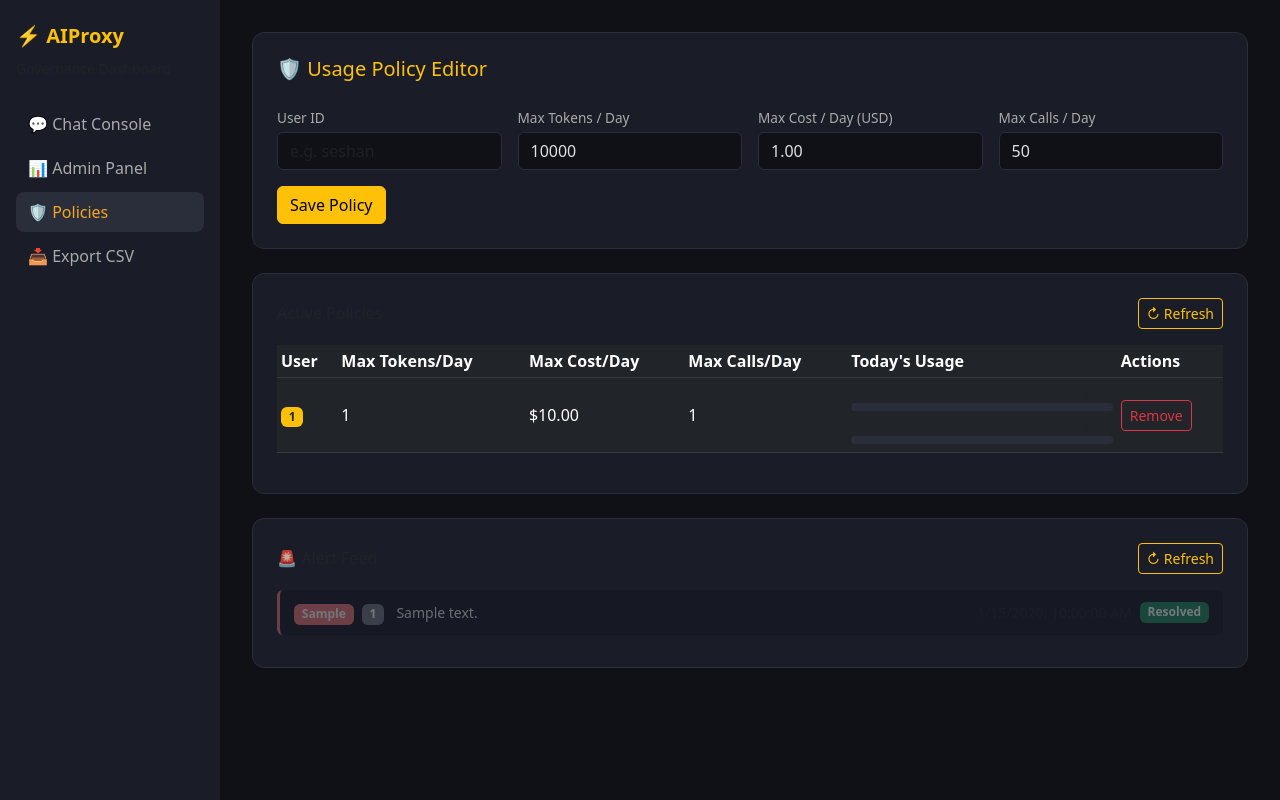
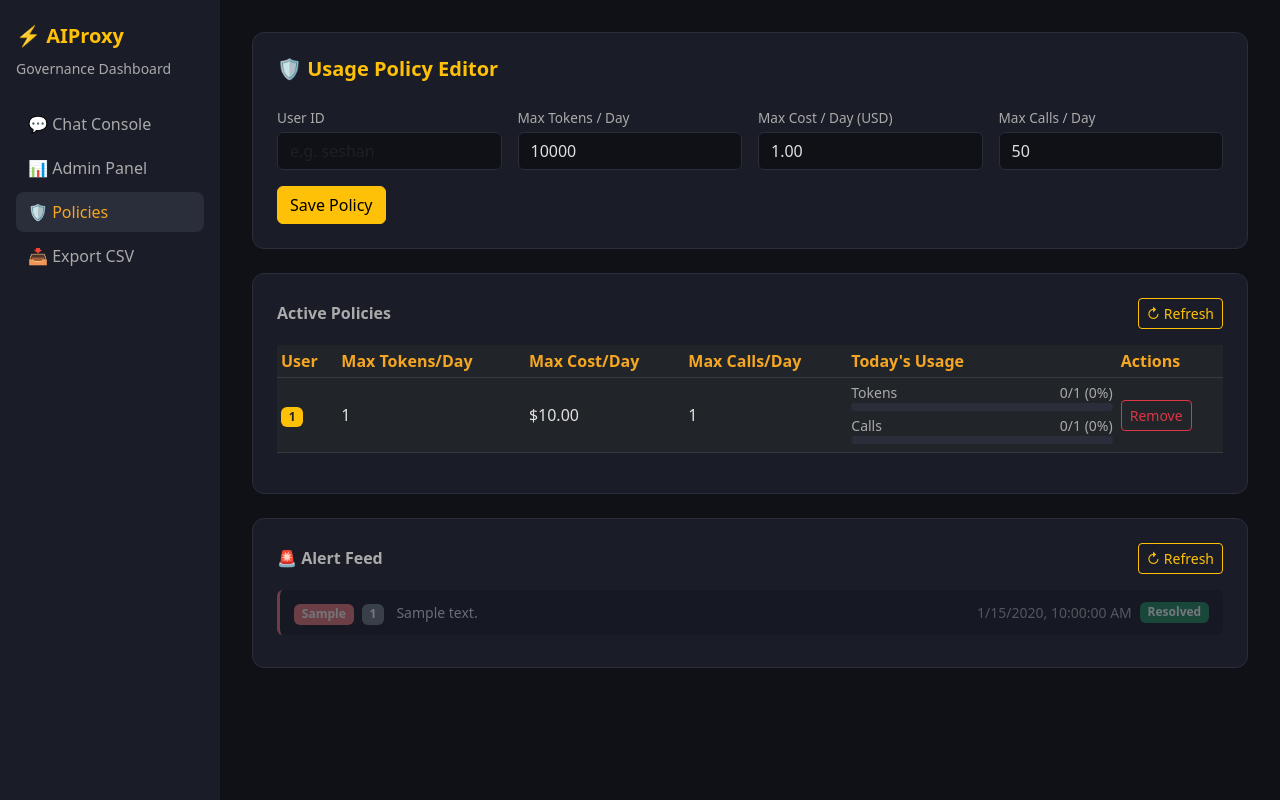
Before and after one commit to Seshan-28/aiproxy, a Flask app: page /admin/policies in a window 1280 px wide. Run offline with Flask 3, Linux system fonts and the light colour scheme; tables that the repository leaves empty hold one stand-in row (values such as "Sample post"); data that the repository does not hold is empty.

Commit message:
ui polish,text color enhancement and bug fixes

```diff
--- a/policy_engine.py
+++ b/policy_engine.py
@@ -27,8 +27,8 @@ def get_today_usage(user_id):
     usage = conn.execute("""
         SELECT
             COUNT(*) as calls,
-            COALESCE(SUM(input_tokens + output_tokens + COALESCE(tokens,0)), 0) as tokens,
-            COALESCE(ROUND(SUM(COALESCE(cost_usd,0) + COALESCE(cost,0)), 6), 0) as cost
+            COALESCE(SUM(COALESCE(tokens, 0) + COALESCE(input_tokens, 0) + COALESCE(output_tokens, 0)), 0) as tokens,
+            COALESCE(ROUND(SUM(COALESCE(cost, 0) + COALESCE(cost_usd, 0)), 6), 0) as cost
         FROM api_logs
         WHERE user_id = ? AND DATE(timestamp) = DATE('now')
     """, (user_id,)).fetchone()
--- a/templates/index.html
+++ b/templates/index.html
@@ -42,6 +42,10 @@
                     <option>user_001</option>
                     <option>user_002</option>
                     <option>admin</option>
+                    <option>seshan</option>
+                    <option>john</option>
+                    <option>testuser</option>
+                    <option>analyst</option>
                 </select>
             </small>
             <button class="btn btn-outline-secondary btn-sm" onclick="newSession()">
@@ -61,7 +65,7 @@
     let sessionId = 'sess_' + Math.random().toString(36).substr(2, 9);
 
     // Then in sendMessage(), add session_id to the fetch body:
-    body: JSON.stringify({ user_id: userId, message, mode: currentMode, session_id: sessionId }),
+
     // Load modes from API and render switcher buttons
     async function loadModes() {
         const res = await fetch("/api/modes");
--- a/templates/policies.html
+++ b/templates/policies.html
@@ -48,6 +48,50 @@
         .badge-warn  { background: #f5a623; color: #000; font-size: 0.75rem; }
         .table-dark td, .table-dark th { vertical-align: middle; }
         #errorBox { display:none; }
+        /* Section headings visibility */
+        h5, h6, .section-title {
+            color: #e0e0e0 !important;
+            font-weight: 600;
+        }
+
+        /* Table header text */
+        thead th {
+            color: #f5a623 !important;
+            font-weight: 700;
+        }
+
+        /* Table body text — all cells bright */
+        tbody td {
+            color: #e0e0e0 !important;
+        }
+
+        /* Alert feed text */
+        .alert-item, .list-group-item {
+            color: #e0e0e0 !important;
+            background: #1a1d27 !important;
+            border-color: #2a2d3a !important;
+        }
+
+        /* The "daily call limit reached" message text */
+        .alert-message, small, .text-muted {
+            color: #aaaaaa !important;
+        }
+
+        /* Alert type badges */
+        .badge {
+            font-weight: 600;
+        }
+        /* Today's Usage labels */
+        .usage-label, .progress-label {
+            color: #e0e0e0 !important;
+        }
+
+        /* Catch-all for any small text in the table */
+        tbody td small,
+        tbody td span,
+        tbody td {
+            color: #e0e0e0 !important;
+        }
     </style>
 </head>
 <body>
```
Also changed, not shown: templates/admin.html (+26 -2 lines).
